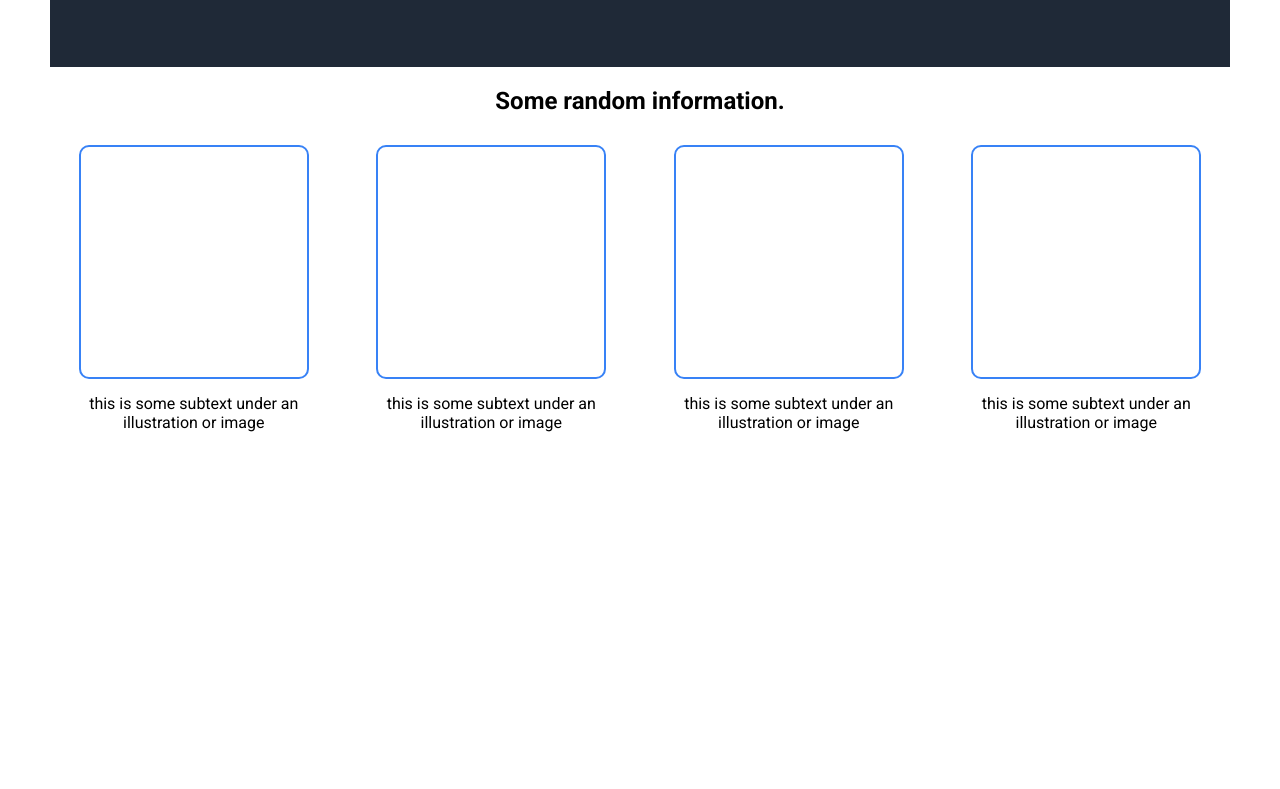
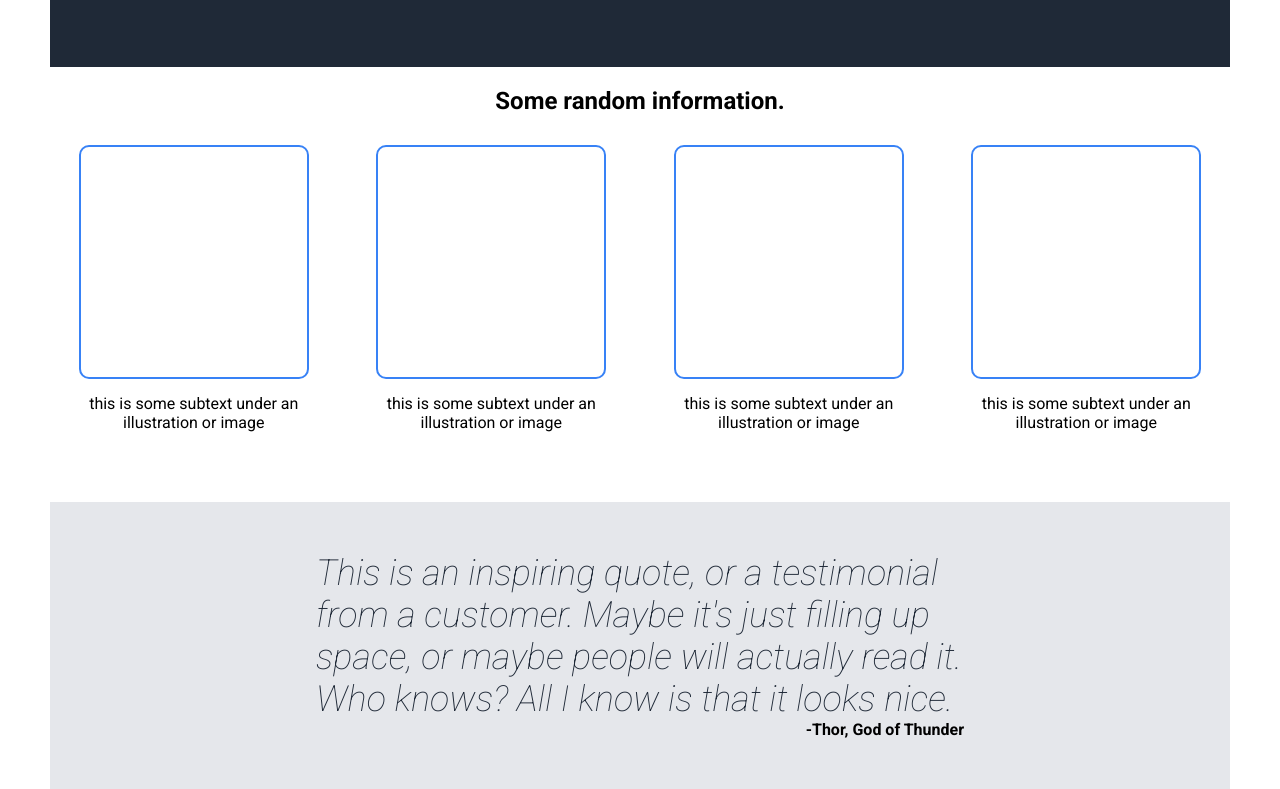
Before and after one commit to daniaedu/odin_landing_page, a plain HTML site: page index.html in a window 1280 px wide. Shown: the part 277-1066 px from the top of the page. Before the commit the page ends 800 px from the top, so only its background shows below. Drawn offline with Linux system fonts and the light colour scheme.

Commit message:
Complete quote section HTML structure and CSS styling

```diff
--- a/index.html
+++ b/index.html
@@ -57,6 +57,13 @@
         </div>
     </section>
 
+    <section class="quote-section">
+        <p class="quote">This is an inspiring quote, or a testimonial from a customer. Maybe it's just filling up space, or maybe people will actually read it. Who knows? All I know is that it looks nice.</p>
+
+        <span class="author">-Thor, God of Thunder</span>
+    </section>
+
+
 
 </body>
 </html>
--- a/style.css
+++ b/style.css
@@ -102,7 +102,7 @@
 /* Flexbox layout and styling for random section */
 .random-section {
     flex: 1;
-    padding-top: 20px;
+    padding: 20px 0;
     display: flex;
     flex-direction: column;
     align-items: center;
@@ -122,6 +122,7 @@
     flex-wrap: wrap;
     align-items: center;
     gap: 15px;
+    margin-bottom: 50px;
 }
 
 /* Random image styling */
@@ -136,3 +137,33 @@
 .random-text {
     text-align: center;
 }
+
+/*****************************************************************
+                    Quote Section
+*****************************************************************/
+
+/* Flexbox layout and styling for quote section */
+.quote-section {
+    flex: 1;
+    padding: 50px;
+    background-color: #E5E7EB;
+    display: flex;
+    flex-direction: column;
+    flex-wrap: wrap;
+}
+
+/* Quote styling and positioning */
+.quote {
+    margin: 0 20%;
+    font-size: 36px;
+    font-style: italic;
+    font-weight: lighter;
+    color: #1F2937;
+
+}
+/* Author styling and positioning */
+.author {
+    margin: 0 20%;
+    align-self: flex-end;
+    font-weight: bold;
+}
```
